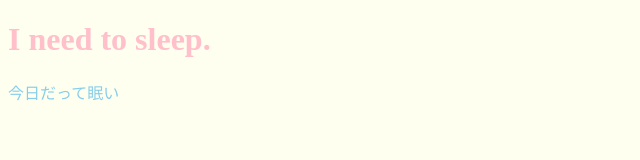
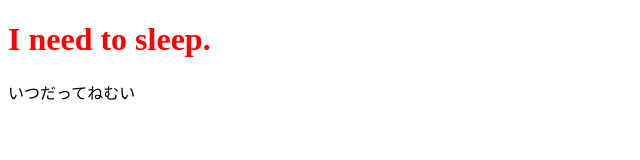
Before and after one commit to shhsleep/shhsleep, a plain HTML site: page index.html in a window 1280 px wide. Shown: the whole page, without its empty margins (0-640 px from the left). Drawn offline with Linux system fonts and the light colour scheme.

Commit message:
Revert "color change"
This reverts commit 9d0031f0954a0cc4a517533f8ef3a8b578086cf3.

```diff
--- a/index.css
+++ b/index.css
@@ -1,11 +1,3 @@
-body {
-  background-color:ivory;
+#sleepy {
+  color:red;
 }
-
-#sleepy {
-  color:pink;
-}
-
-#sentence {
-  color:skyblue;
-}
--- a/index.html
+++ b/index.html
@@ -7,11 +7,10 @@
 </head>
   <body>
     <h1 id="sleepy">
-      I need to sleep.    </h1>
-      <div id="sentence">
-      <p>
-        今日だって眠い
-      </p>
-    </div>
+      I need to sleep.
+    </h1>
+    <p>
+      いつだってねむい
+    </p>
   </body>
 </html>
```
Also changed, not shown: hello.txt (deleted).
